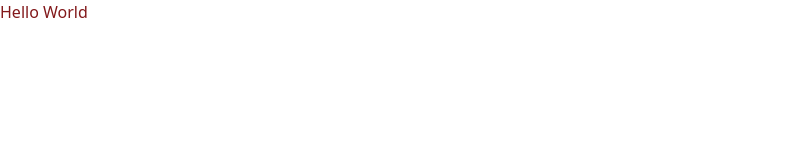
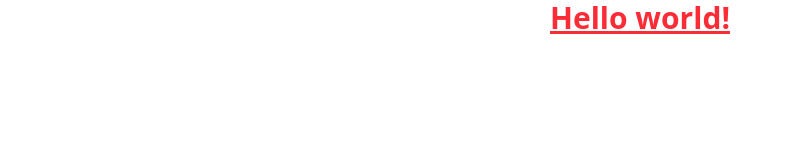
Before and after one commit to ZEESHAN8692/Tailwind-CSS, a website: page InstallNpm/src/index.html in a window 1280 px wide. Shown: the whole page, without its empty margins (0-792 px from the left). Drawn offline with Linux system fonts and the light colour scheme.

Commit message:
install both type tailwind css

```diff
--- a/InstallNpm/src/index.html
+++ b/InstallNpm/src/index.html
@@ -1,12 +1,13 @@
 <!DOCTYPE html>
-<html lang="en">
+<html>
   <head>
     <meta charset="UTF-8" />
     <meta name="viewport" content="width=device-width, initial-scale=1.0" />
-    <title>Document</title>
     <link href="./output.css" rel="stylesheet" />
   </head>
   <body>
-    <h1 class="text-red-900">Hello World</h1>
+    <h1 class="text-3xl font-bold underline text-red-500 text-center">
+      Hello world!
+    </h1>
   </body>
 </html>
```
Also changed, not shown: InstallNpm/src/output.css.
